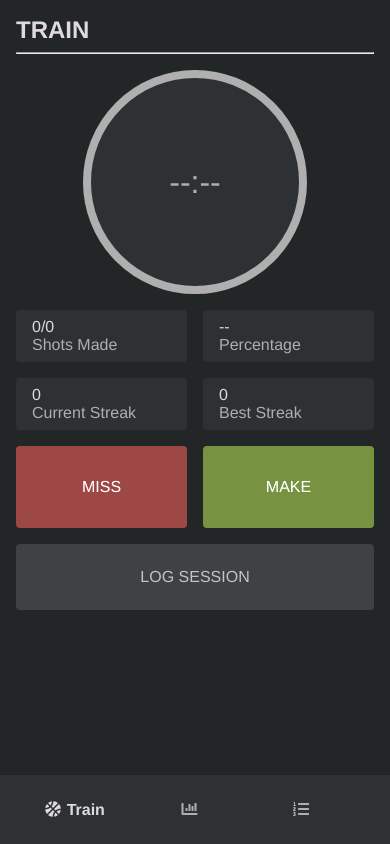
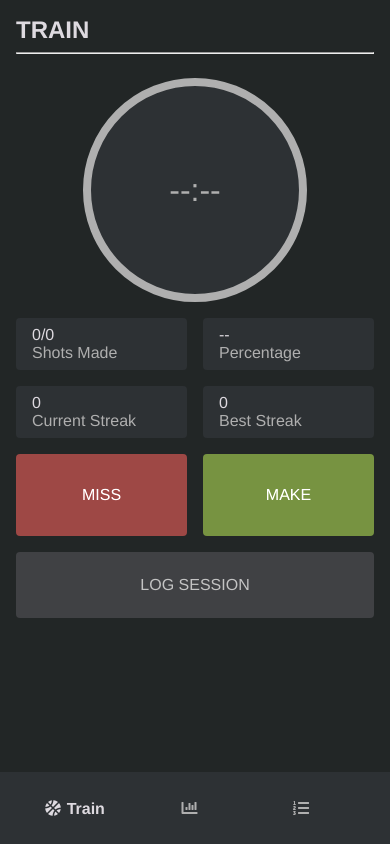
Before and after one commit to jaredami/shot-tracker, a React (Create React App) app: page /train in a window 390 px wide. Built offline with nearby package versions, Linux system fonts and the light colour scheme; no server answers; the database is empty; sample sign-in values are in the browser's storage.

Commit message:
Attempt to fix nav on mobile

```diff
--- a/src/components/Nav.css
+++ b/src/components/Nav.css
@@ -3,7 +3,6 @@
 nav {
   position: absolute;
   background-color: var(--background-secondary);
-  padding: 1rem 0;
   overflow: hidden;
   width: 100%;
   margin: 0 auto;
@@ -11,6 +10,10 @@ nav {
   text-align: center;
   width: 100%;
   max-width: 600px;
+  height: 4.5rem;
+  display: flex;
+  justify-content: center;
+  align-items: center;
 }
 
 nav a {
--- a/src/components/Session.css
+++ b/src/components/Session.css
@@ -1,5 +1,5 @@
 .container {
-  margin: 1rem;
+  padding: 1rem 1rem 4.5rem;
 }
 
 .timer-container {
```
